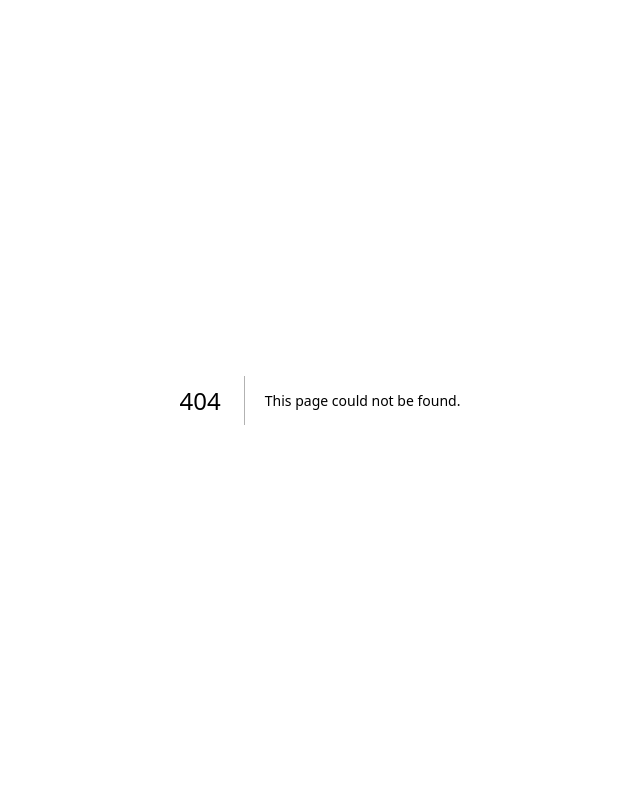
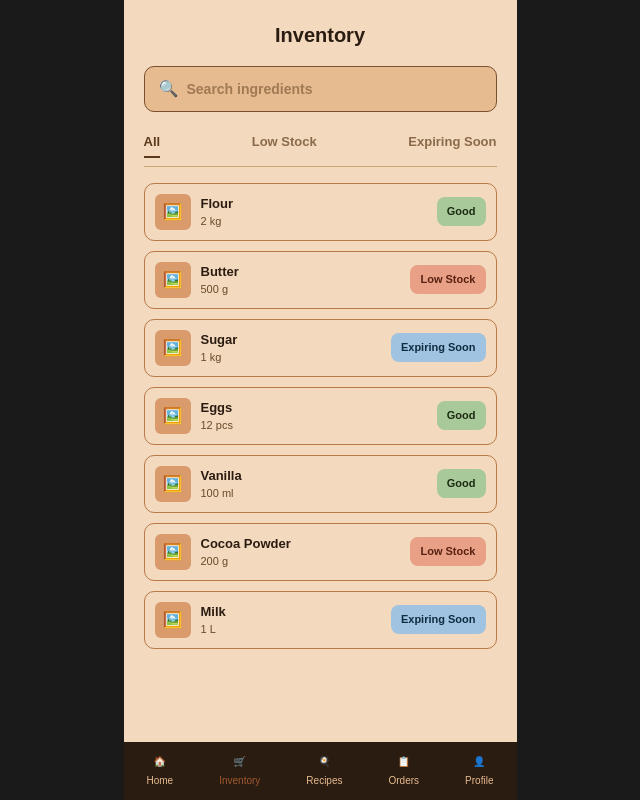
Before and after one commit to ShinKiyomi/RCL-hacks-2026, a Next.js app in the folder my-app/: page /inventory in a window 1280 px wide. Before the commit this address had no page. Shown: the whole page, without its empty margins (320-960 px from the left). Built offline with nearby package versions, Linux system fonts and the light colour scheme.

Commit message:
inventory added

```diff
--- /dev/null
+++ b/my-app/app/inventory/page.tsx
@@ -0,0 +1,216 @@
+"use client";
+
+import { useState } from "react";
+
+interface InventoryItem {
+  name: string;
+  quantity: string;
+  status: "Good" | "Low Stock" | "Expiring Soon";
+}
+
+const sampleData: InventoryItem[] = [
+  { name: "Flour", quantity: "2 kg", status: "Good" },
+  { name: "Butter", quantity: "500 g", status: "Low Stock" },
+  { name: "Sugar", quantity: "1 kg", status: "Expiring Soon" },
+  { name: "Eggs", quantity: "12 pcs", status: "Good" },
+  { name: "Vanilla", quantity: "100 ml", status: "Good" },
+  { name: "Cocoa Powder", quantity: "200 g", status: "Low Stock" },
+  { name: "Milk", quantity: "1 L", status: "Expiring Soon" },
+];
+
+const statusColors: Record<string, { bg: string; text: string }> = {
+  Good: { bg: "#a8c99a", text: "#1c2b12" },
+  "Low Stock": { bg: "#e8a087", text: "#5a2010" },
+  "Expiring Soon": { bg: "#9fc3e0", text: "#0f2c40" },
+};
+
+export default function InventoryPage() {
+  const [filter, setFilter] = useState<"All" | "Low Stock" | "Expiring Soon">("All");
+  const [search, setSearch] = useState("");
+
+  const filteredItems = sampleData.filter((item) => {
+    const matchesFilter = filter === "All" || item.status === filter;
+    const matchesSearch = item.name.toLowerCase().includes(search.toLowerCase());
+    return matchesFilter && matchesSearch;
+  });
+
+  return (
+    <div style={styles.outerWrapper}>
+      <div style={styles.container}>
+        <h1 style={styles.title}>Inventory</h1>
+
+        <div style={styles.searchBar}>
+          <span>🔍</span>
+          <input
+            style={styles.searchInput}
+            placeholder="Search ingredients"
+            value={search}
+            onChange={(e) => setSearch(e.target.value)}
+          />
+        </div>
+
+        <div style={styles.tabs}>
+          {(["All", "Low Stock", "Expiring Soon"] as const).map((tab) => (
+            <span
+              key={tab}
+              onClick={() => setFilter(tab)}
+              style={{
+                ...styles.tab,
+                fontWeight: filter === tab ? 800 : 600,
+                color: filter === tab ? "#5a3a1a" : "#8a6a4a",
+                borderBottom: filter === tab ? "2px solid #5a3a1a" : "none",
+              }}
+            >
+              {tab}
+            </span>
+          ))}
+        </div>
+
+        <div style={styles.list}>
+          {filteredItems.map((item, i) => (
+            <div key={i} style={styles.row}>
+              <div style={styles.thumbnail}>🖼️</div>
+              <div style={styles.info}>
+                <p style={styles.itemName}>{item.name}</p>
+                <p style={styles.quantity}>{item.quantity}</p>
+              </div>
+              <span
+                style={{
+                  ...styles.statusTag,
+                  backgroundColor: statusColors[item.status].bg,
+                  color: statusColors[item.status].text,
+                }}
+              >
+                {item.status}
+              </span>
+            </div>
+          ))}
+        </div>
+
+        <div style={styles.bottomNav}>
+          <div style={styles.navItem}>🏠<span>Home</span></div>
+          <div style={{ ...styles.navItem, color: "#a0592f" }}>🛒<span>Inventory</span></div>
+          <div style={styles.navItem}>🍳<span>Recipes</span></div>
+          <div style={styles.navItem}>📋<span>Orders</span></div>
+          <div style={styles.navItem}>👤<span>Profile</span></div>
+        </div>
+      </div>
+    </div>
+  );
+}
+
+const styles: { [key: string]: React.CSSProperties } = {
+  outerWrapper: {
+    minHeight: "100vh",
+    width: "100%",
+    backgroundColor: "#1a1a1a",
+    display: "flex",
+    justifyContent: "center",
+  },
+  container: {
+    width: "100%",
+    maxWidth: "393px",
+    backgroundColor: "#f3d9bd",
+    minHeight: "100vh",
+    padding: "20px 20px 100px",
+    boxSizing: "border-box",
+    position: "relative",
+  },
+  title: {
+    textAlign: "center",
+    fontSize: "20px",
+    fontWeight: 800,
+    color: "#2b1c12",
+    marginBottom: "16px",
+  },
+  searchBar: {
+    display: "flex",
+    alignItems: "center",
+    gap: "8px",
+    backgroundColor: "#e6bb8f",
+    border: "1.5px solid #7a5030",
+    borderRadius: "10px",
+    padding: "10px 14px",
+    marginBottom: "20px",
+  },
+  searchInput: {
+    border: "none",
+    background: "none",
+    outline: "none",
+    fontSize: "14px",
+    color: "#5a3a1a",
+    fontWeight: 600,
+    flex: 1,
+  },
+  tabs: {
+    display: "flex",
+    justifyContent: "space-between",
+    marginBottom: "16px",
+    paddingBottom: "8px",
+    borderBottom: "1px solid #cba374",
+  },
+  tab: {
+    fontSize: "13px",
+    cursor: "pointer",
+    paddingBottom: "4px",
+  },
+  list: {
+    display: "flex",
+    flexDirection: "column",
+    gap: "10px",
+  },
+  row: {
+    display: "flex",
+    alignItems: "center",
+    gap: "10px",
+    border: "1.5px solid #b97a4a",
+    borderRadius: "10px",
+    padding: "10px",
+  },
+  thumbnail: {
+    width: "36px",
+    height: "36px",
+    backgroundColor: "#d99a6c",
+    borderRadius: "6px",
+    display: "flex",
+    alignItems: "center",
+    justifyContent: "center",
+    fontSize: "16px",
+  },
+  info: { flex: 1 },
+  itemName: {
+    fontWeight: 700,
+    fontSize: "13px",
+    color: "#2b1c12",
+    margin: 0,
+  },
+  quantity: {
+    fontSize: "11px",
+    color: "#6a4a2a",
+    margin: 0,
+  },
+  statusTag: {
+    fontSize: "11px",
+    fontWeight: 700,
+    padding: "6px 10px",
+    borderRadius: "8px",
+  },
+  bottomNav: {
+    position: "absolute",
+    bottom: 0,
+    left: 0,
+    right: 0,
+    backgroundColor: "#2b1c12",
+    display: "flex",
+    justifyContent: "space-around",
+    padding: "12px 0",
+  },
+  navItem: {
+    display: "flex",
+    flexDirection: "column",
+    alignItems: "center",
+    gap: "4px",
+    color: "#e6bb8f",
+    fontSize: "10px",
+  },
+};
```
